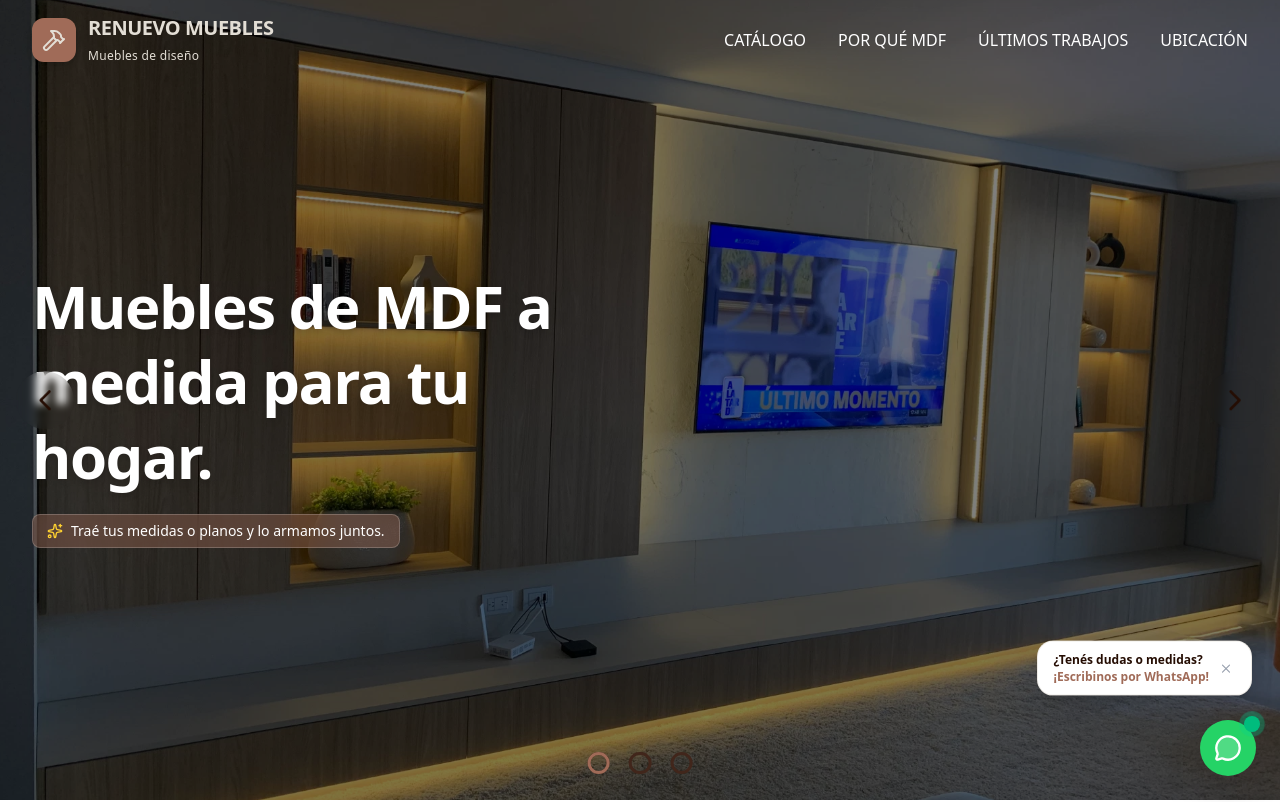
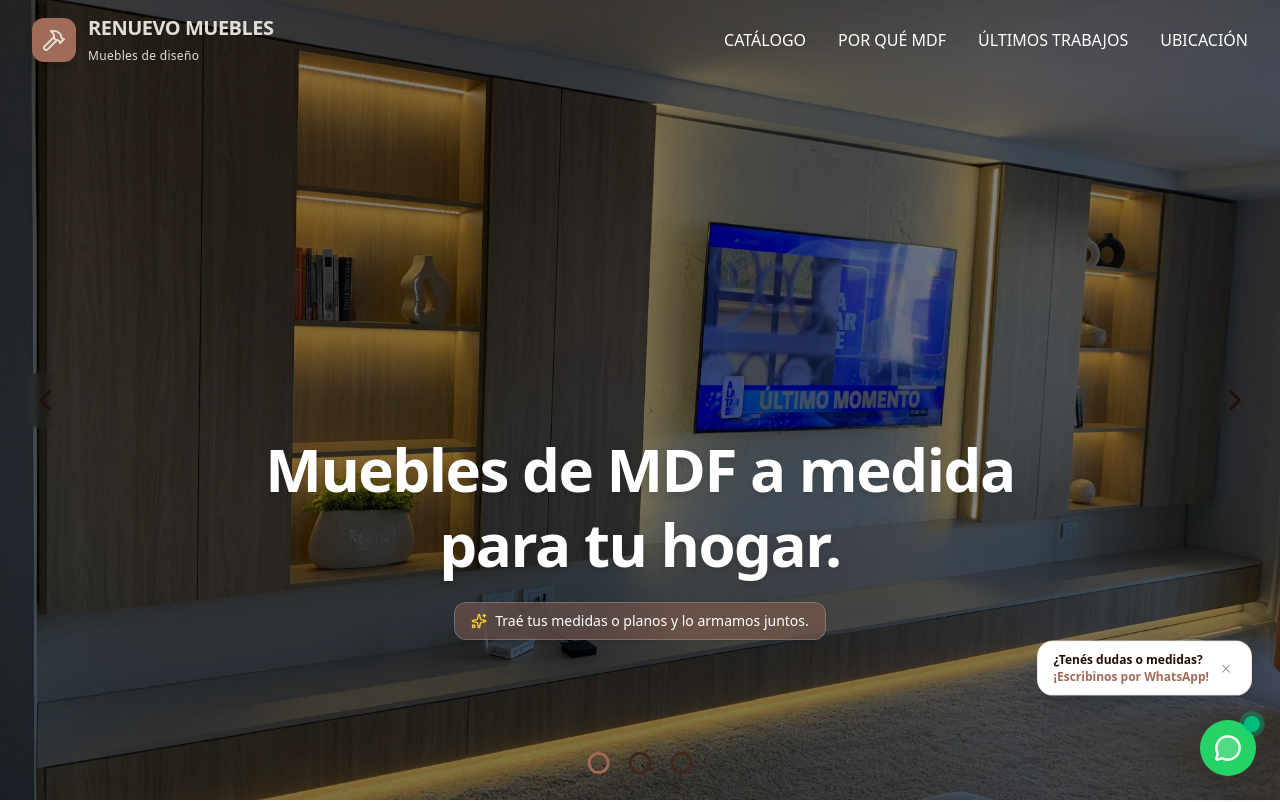
Before and after one commit to fernandezale/RM-Landing-Typescript, a React (Vite) app: page / in a window 1280 px wide. Shown: the top 802 px of the page. Built offline with nearby package versions, Linux system fonts and the light colour scheme.

Commit message:
fix en altura del titulo en carousel

```diff
--- a/src/components/EmblaCarousel.tsx
+++ b/src/components/EmblaCarousel.tsx
@@ -7,7 +7,7 @@ import { DotButton } from './EmblaCarouselDotButton'
 import { useDotButton } from '../hooks/useDotButton'
 import type { HeroSlide } from './Hero'
 import { motion, AnimatePresence } from 'framer-motion'
-import { MessageCircle, Sparkles } from 'lucide-react'
+import { Sparkles } from 'lucide-react'
 
 type PropType = {
   heroSlides: HeroSlide[]
@@ -16,7 +16,7 @@ type PropType = {
 }
 
 const EmblaCarousel = (props: PropType) => {
-  const { heroSlides, options, whatsappNumber } = props
+  const { heroSlides, options } = props
   const [emblaRef, emblaApi] = useEmblaCarousel(options, [Fade()])
 
   const { selectedIndex, scrollSnaps, onDotButtonClick } =
@@ -51,49 +51,43 @@ const EmblaCarousel = (props: PropType) => {
                 {/* Capa oscura de contraste */}
                 <div className="absolute inset-0 bg-black/50 -z-10" />
 
-                <div className="relative z-10 max-w-7xl mx-auto px-4 sm:px-6 lg:px-8 w-full pt-16 sm:pt-0 pb-12 sm:pb-16">
-                  <div className="grid grid-cols-1 md:grid-cols-2 gap-8 items-end">
-                    <div className="space-y-4 sm:space-y-5 pt-12 sm:pt-20">
+                <div className="relative z-10 max-w-5xl mx-auto px-4 sm:px-6 lg:px-8 w-full pt-80 sm:pt-80 pb-12 flex flex-col items-center text-center">
+                  <div className="flex flex-col items-center text-center max-w-3xl">
                     <AnimatePresence mode="wait">
                       {isActive && (
                         <motion.div
                           key={`slide-content-${index}`}
-                            initial={{ opacity: 0, x: 60 }}
-                            animate={{ opacity: 1, x: 0 }}
+                          initial={{ opacity: 0, y: 30 }}
+                          animate={{ opacity: 1, y: 0 }}
                           transition={{
                             duration: 0.6,
                             ease: [0.16, 1, 0.3, 1]
                           }}
-                            className="space-y-4 sm:space-y-5"
+                          className="flex flex-col items-center text-center space-y-4 sm:space-y-5"
                         >
-
-
                           {/* Título Principal animado */}
                           <motion.h1
-                              initial={{ opacity: 0, x: 50 }}
-                              animate={{ opacity: 1, x: 0 }}
+                            initial={{ opacity: 0, y: 20 }}
+                            animate={{ opacity: 1, y: 0 }}
                             transition={{ duration: 0.8, delay: 0.2 }}
-                              className="text-3xl sm:text-5xl lg:text-6xl font-extrabold text-white leading-tight tracking-tight drop-shadow-md"
+                            className="text-3xl sm:text-5xl lg:text-6xl font-extrabold text-white leading-tight tracking-tight drop-shadow-md text-center"
                           >
                             {heroSlide.titulo}
                           </motion.h1>
 
                           {/* Insignia / Texto Destacado */}
                           <motion.div
-                              initial={{ opacity: 0, x: 50 }}
-                              animate={{ opacity: 1, x: 0 }}
+                            initial={{ opacity: 0, y: 20 }}
+                            animate={{ opacity: 1, y: 0 }}
                             transition={{ duration: 0.8, delay: 0.4 }}
-                              className="inline-flex items-center space-x-2 bg-brand-accent/40 border border-white/20 backdrop-blur-md text-white px-3.5 py-1.5 rounded-lg text-xs sm:text-sm font-medium"
+                            className="inline-flex items-center justify-center space-x-2 bg-brand-accent/40 border border-white/20 backdrop-blur-md text-white px-4 py-2 rounded-xl text-xs sm:text-sm font-medium shadow-sm"
                           >
                             <Sparkles className="w-4 h-4 text-amber-300 shrink-0" />
                             <span>{heroSlide.textoDestacado}</span>
                           </motion.div>
-
-
                         </motion.div>
                       )}
                     </AnimatePresence>
-                    </div>
                   </div>
                 </div>
               </div>
--- a/src/components/Hero.tsx
+++ b/src/components/Hero.tsx
@@ -27,14 +27,14 @@ const Hero = ({ whatsappNumber }: HeroProps) => {
     titulo: 'Escritorios diseñados para tu productividad.',
     distintivo: 'Espacios de Trabajo',
     descripcion: 'Optimizá tu home office con soluciones robustas, pasacables integrados y terminaciones de primera.',
-    textoDestacado: 'Adaptamos la altura y profundidad a tus requerimientos.',
+    textoDestacado: 'Lo adaptamos a tus requerimientos.',
     imagen: '/IMG_5963.png',
   },
   {
     titulo: 'Racks y estanterías a tu medida.',
     distintivo: 'Organización & Diseño',
     descripcion: 'Aprovechá al máximo cada rincón de tu living o dormitorio con muebles modulares en MDF.',
-    textoDestacado: 'Estructuras firmes y acabados listos para pintar o laquear.',
+    textoDestacado: 'Estructuras firmes y acabados listos.',
     imagen: 'https://images.unsplash.com/photo-1595428774223-ef52624120d2?auto=format&fit=crop&w=1000&q=80',
   },
   ];
```
Lines whose indentation alone changed are shown as unchanged.
